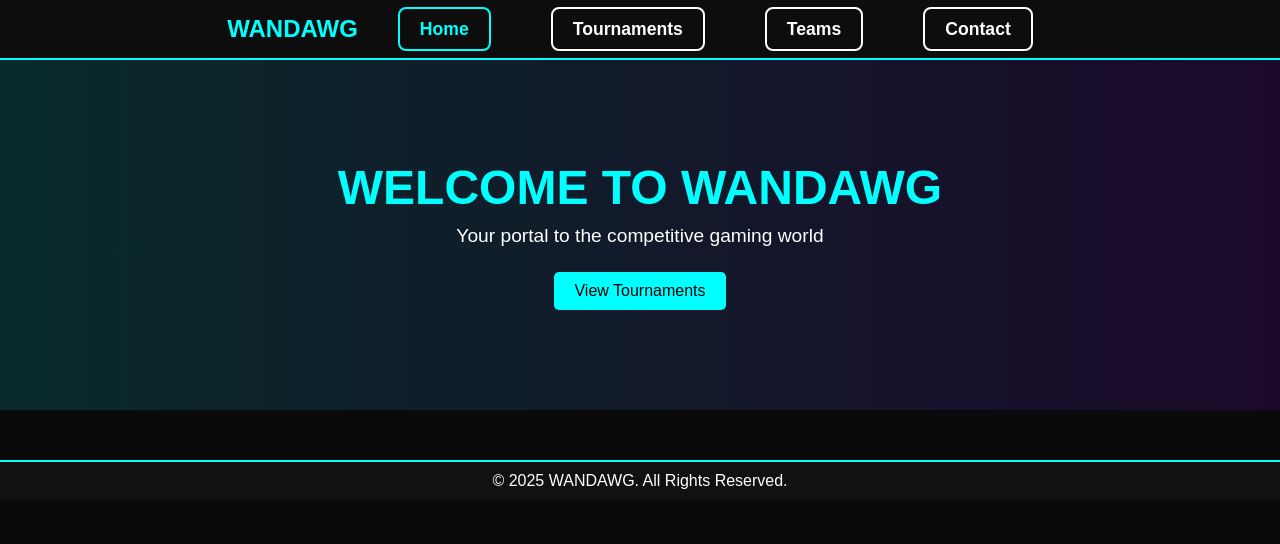
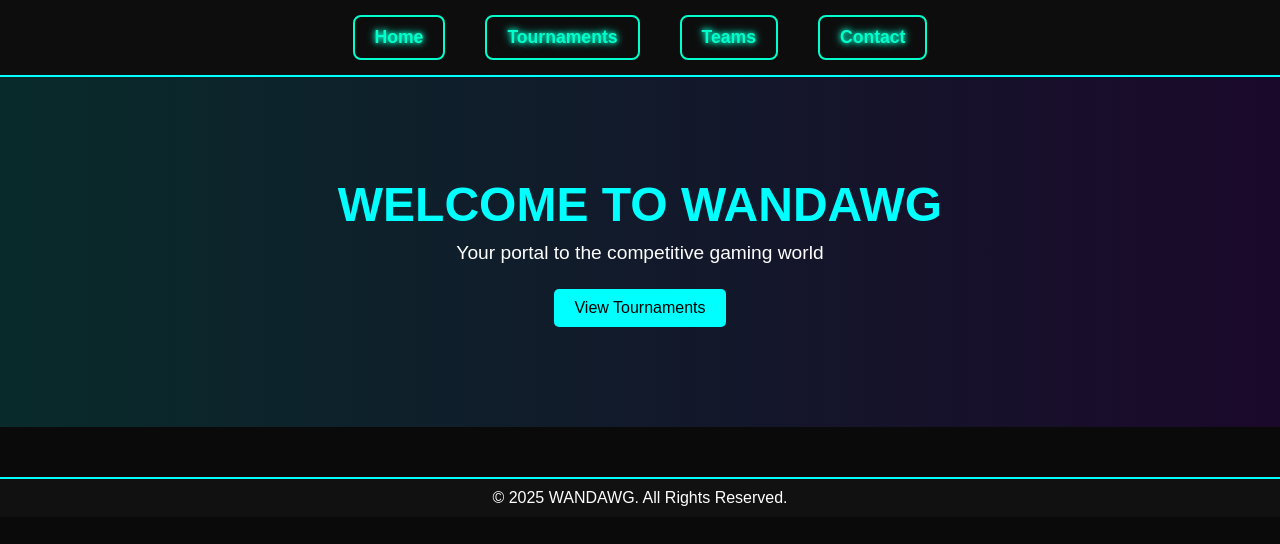
Before and after one commit to wandawg/esports-site, a plain HTML site: page index.html in a window 1280 px wide. Drawn offline with Linux system fonts and the light colour scheme.

Commit message:
Update index.html

```diff
--- a/index.html
+++ b/index.html
@@ -9,15 +9,12 @@
 <body>
 
     <!-- Navigation Menu -->
-    <nav>
-        <div class="logo">WANDAWG</div>
-        <ul>
-            <li><a href="index.html" class="active">Home</a></li>
-            <li><a href="tournaments.html">Tournaments</a></li>
-            <li><a href="teams.html">Teams</a></li>
-            <li><a href="contact.html">Contact</a></li>
-        </ul>
-    </nav>
+<nav class="nav-home">
+  <a href="index.html">Home</a>
+  <a href="tournaments.html">Tournaments</a>
+  <a href="teams.html">Teams</a>
+  <a href="contact.html">Contact</a>
+</nav>
 
     <!-- Hero Section -->
     <header class="hero">
```
